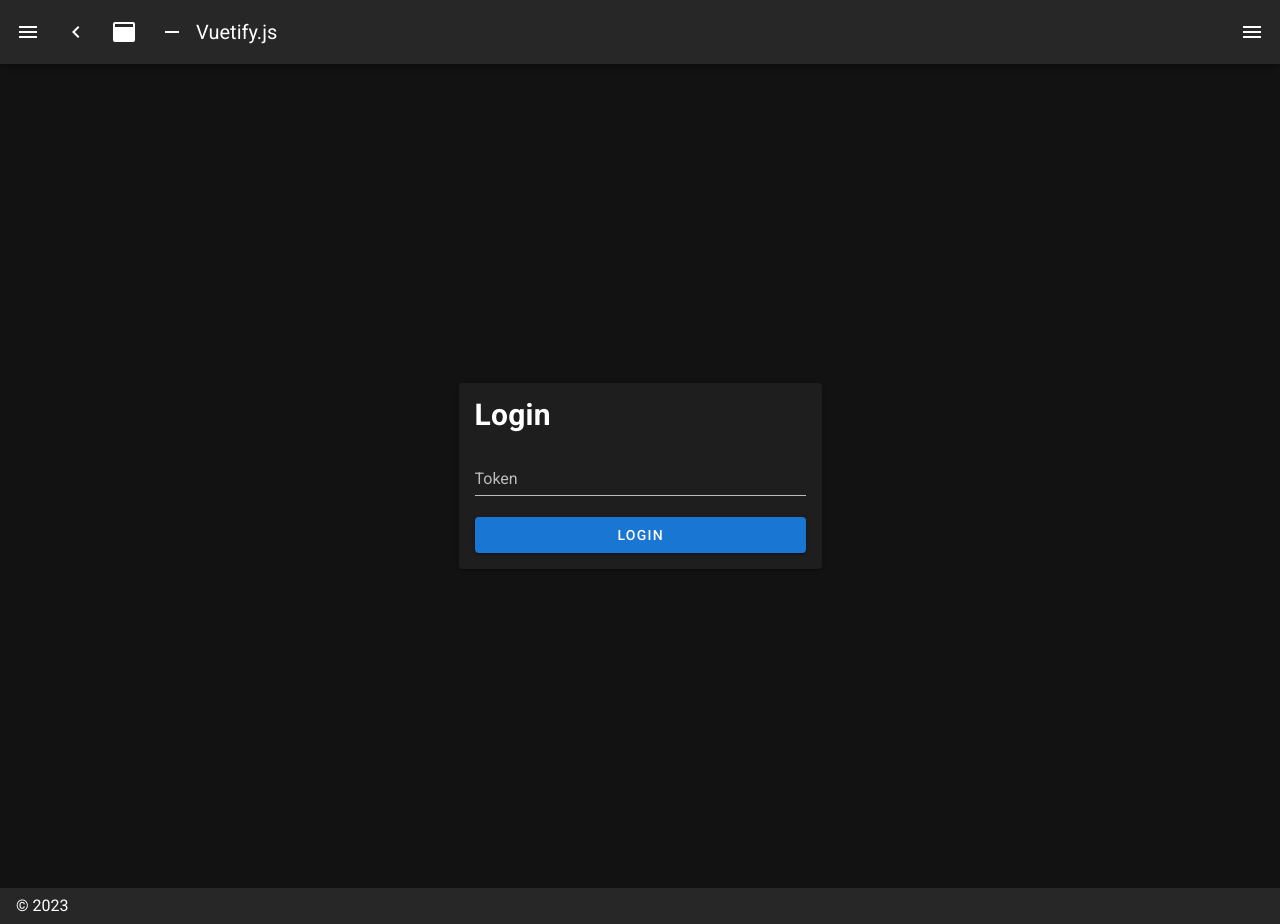
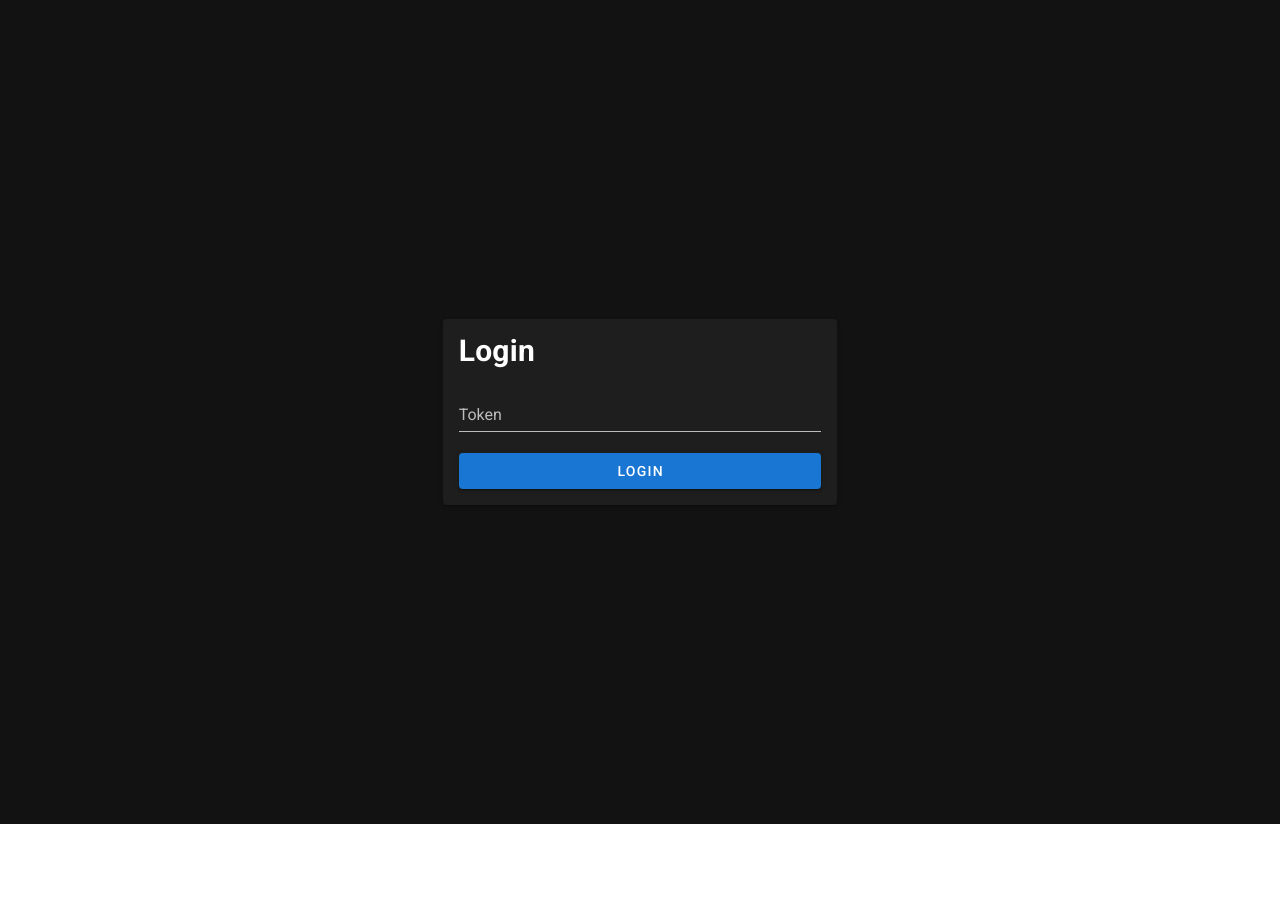
Before and after one commit to WellyngtonMS/search-and-stay, a Nuxt app: page / in a window 1280 px wide. After the commit the page ends 824 px from the top, so only its background shows below. Built offline with nearby package versions, Linux system fonts and the light colour scheme.

Commit message:
feat: default layout

```diff
--- a/layouts/default.vue
+++ b/layouts/default.vue
@@ -1,118 +1,45 @@
 <template>
-  <v-app dark>
-    <v-navigation-drawer
-      v-model="drawer"
-      :mini-variant="miniVariant"
-      :clipped="clipped"
-      fixed
-      app
-    >
-      <v-list>
-        <v-list-item
-          v-for="(item, i) in items"
-          :key="i"
-          :to="item.to"
-          router
-          exact
-        >
-          <v-list-item-action>
-            <v-icon>{{ item.icon }}</v-icon>
-          </v-list-item-action>
-          <v-list-item-content>
-            <v-list-item-title>{{ item.title }}</v-list-item-title>
-          </v-list-item-content>
-        </v-list-item>
-      </v-list>
-    </v-navigation-drawer>
-    <v-app-bar
-      :clipped-left="clipped"
-      fixed
-      app
-    >
-      <v-app-bar-nav-icon @click.stop="drawer = !drawer" />
-      <v-btn
-        icon
-        @click.stop="miniVariant = !miniVariant"
-      >
-        <v-icon>mdi-{{ `chevron-${miniVariant ? 'right' : 'left'}` }}</v-icon>
-      </v-btn>
-      <v-btn
-        icon
-        @click.stop="clipped = !clipped"
-      >
-        <v-icon>mdi-application</v-icon>
-      </v-btn>
-      <v-btn
-        icon
-        @click.stop="fixed = !fixed"
-      >
-        <v-icon>mdi-minus</v-icon>
-      </v-btn>
-      <v-toolbar-title>{{ title }}</v-toolbar-title>
-      <v-spacer />
-      <v-btn
-        icon
-        @click.stop="rightDrawer = !rightDrawer"
-      >
-        <v-icon>mdi-menu</v-icon>
-      </v-btn>
+    <v-app>
+        <Snackbar />
+        <SideMenu :drawer="drawer" @update:drawer="drawer = $event" v-if="isAuthenticated" />
+        <v-app-bar app color="primary" v-if="isAuthenticated">
+            <v-app-bar-nav-icon @click="drawer = !drawer" v-if="isMobile" />
+            <v-toolbar-title>Meu App</v-toolbar-title>
+            <v-spacer></v-spacer>
+            <v-toolbar-items color="white" v-if="!isMobile">
+                <v-btn text>List Items</v-btn>
+                <v-btn text>Logout</v-btn>
+            </v-toolbar-items>
         </v-app-bar>
+
         <v-main>
-      <v-container>
-        <Nuxt />
+            <v-container fluid>
+                <nuxt />
             </v-container>
         </v-main>
-    <v-navigation-drawer
-      v-model="rightDrawer"
-      :right="right"
-      temporary
-      fixed
-    >
-      <v-list>
-        <v-list-item @click.native="right = !right">
-          <v-list-item-action>
-            <v-icon light>
-              mdi-repeat
-            </v-icon>
-          </v-list-item-action>
-          <v-list-item-title>Switch drawer (click me)</v-list-item-title>
-        </v-list-item>
-      </v-list>
-    </v-navigation-drawer>
-    <v-footer
-      :absolute="!fixed"
-      app
-    >
-      <span>&copy; {{ new Date().getFullYear() }}</span>
-    </v-footer>
     </v-app>
 </template>
 
 <script>
+import SideMenu from '@/components/SideMenu.vue'
+import Snackbar from '@/components/Snackbar.vue'
 export default {
-  name: 'DefaultLayout',
-  data () {
+    components: {
+        SideMenu,
+        Snackbar,
+    },
+    data() {
         return {
-      clipped: false,
             drawer: false,
-      fixed: false,
-      items: [
-        {
-          icon: 'mdi-apps',
-          title: 'Welcome',
-          to: '/'
+        }
     },
-        {
-          icon: 'mdi-chart-bubble',
-          title: 'Inspire',
-          to: '/inspire'
-        }
-      ],
-      miniVariant: false,
-      right: true,
-      rightDrawer: false,
-      title: 'Vuetify.js'
-    }
-  }
+    computed: {
+        isAuthenticated() {
+            return this.$store.state.auth.loggedIn
+        },
+        isMobile() {
+            return this.$vuetify.breakpoint.xsOnly
+        },
+    },
 }
 </script>
```
Lines whose indentation alone changed are shown as unchanged.
